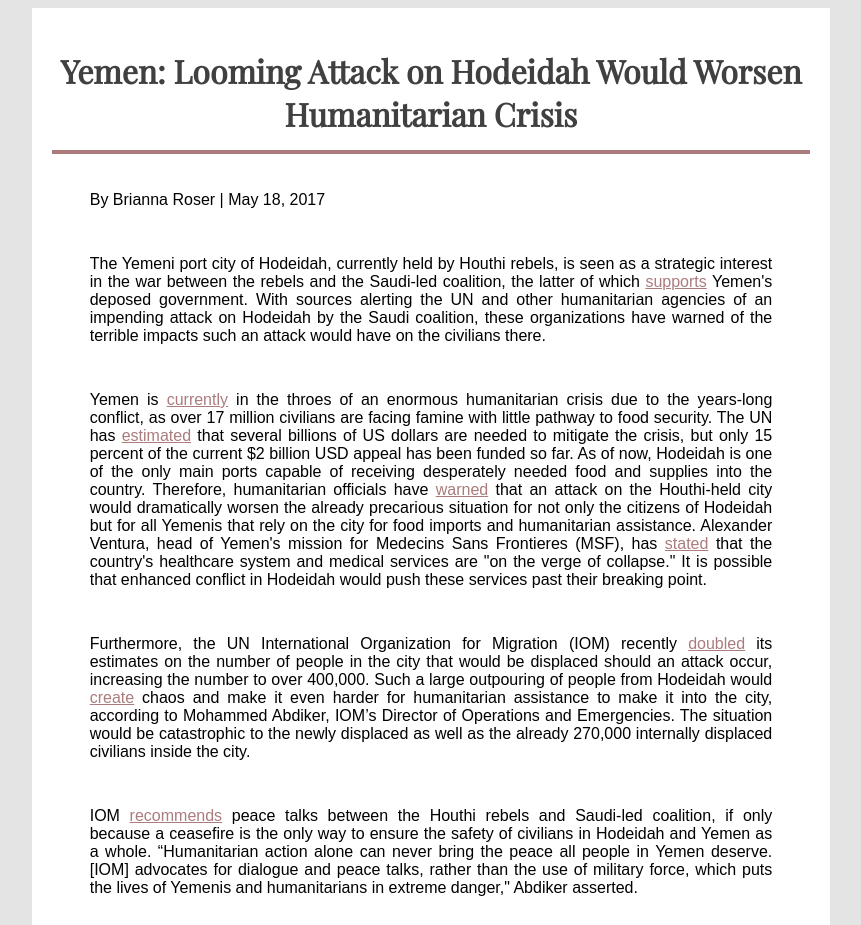
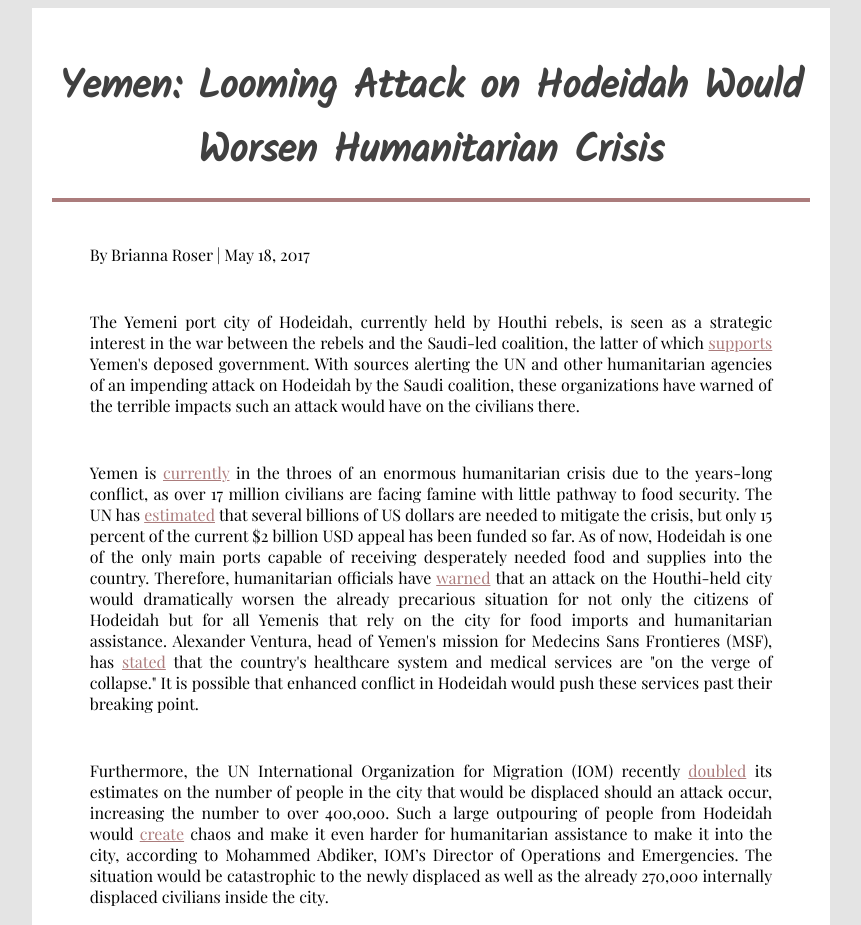
Before and after one commit to broser13/Blog-Post, a plain HTML site: page index.html in a window 1280 px wide. Shown: the top 925 px of the page, without its empty margins (209-1070 px from the left). Drawn offline with nearby package versions, Linux system fonts and the light colour scheme.

Commit message:
Update index.html

```diff
--- a/index.html
+++ b/index.html
@@ -3,12 +3,12 @@
 
   <head>
     <link href="https://fonts.googleapis.com/css?family=Playfair+Display" rel="stylesheet">
-    <link href="https://fonts.googleapis.com/css?family=Dosis" rel="stylesheet">
+    <link href="https://fonts.googleapis.com/css?family=Kalam" rel="stylesheet">
 
     <style>
       body {
         background-color: #e4e4e4;
-        font-family: 'Dosis', sans-serif;
+        font-family: 'Playfair Display', serif;
       }
 
 
@@ -19,7 +19,7 @@
         color: black;
         text-align: left;
         background-color: white;
-        font-family: Arial, sans-serif;
+        font-family: 'Playfair Display', sans-serif;
         text-align: justify;
         text-justify: auto;
       }
@@ -27,9 +27,10 @@
       h1 {
         color: #404040;
         text-align: center;
-        font-family: 'Playfair Display', serif;
+        font-family: 'Kalam', serif;
         border-bottom: 4px solid #AB7C7C;
         padding-bottom: 15px;
+        font-size: 40px;
       }
 
       .blogbody {
```
